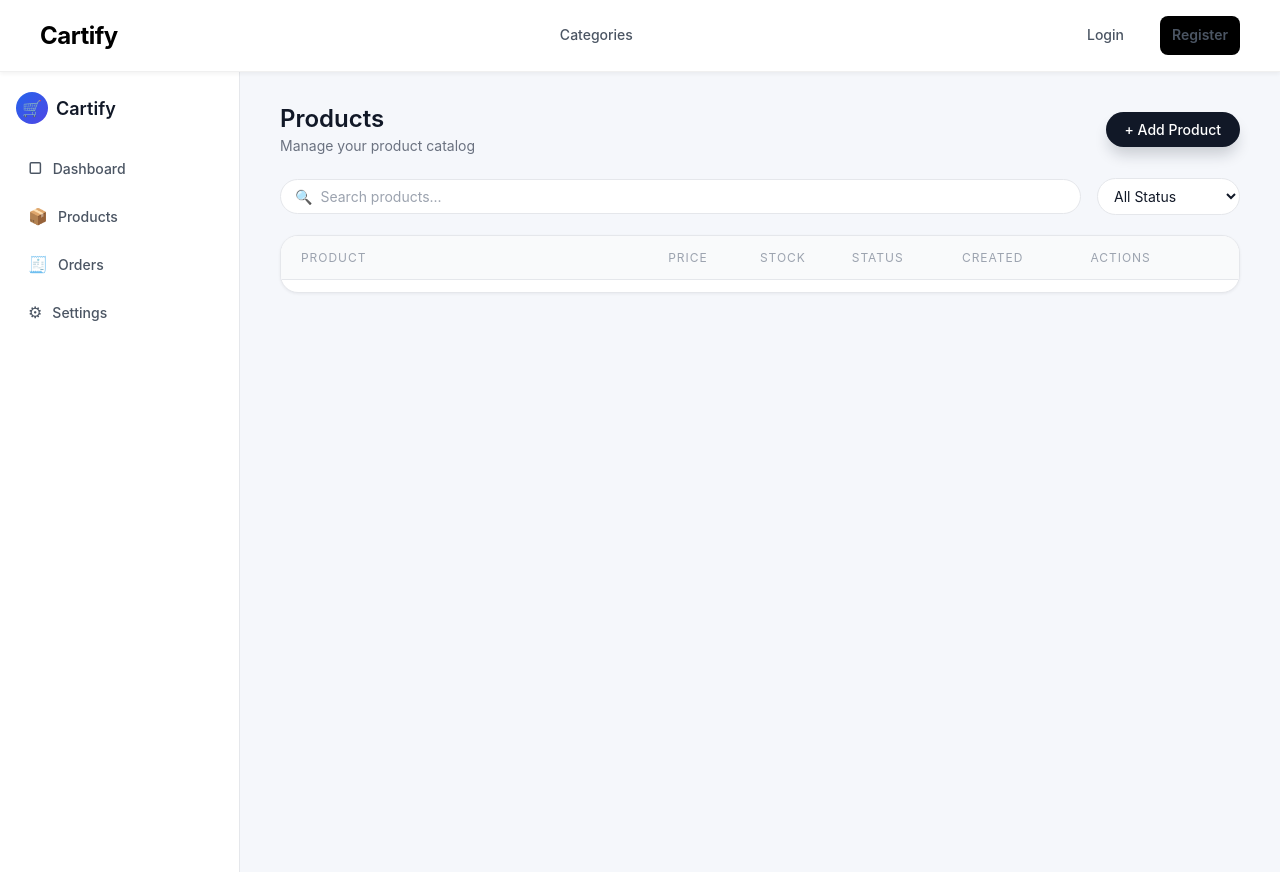
After one commit to Hamzah-Amir/Cartify, a Django app: template templates/seller/products.html in a window 1280 px wide. The commit adds this page. Run offline with Django 5.2, Linux system fonts and the light colour scheme; the template is opened without the code that fills it, so the values that code supplies are empty; parts of the project's set-up code (start-up, migrations or seed data) failed here and were passed over.

Commit message:
created listing page

```diff
--- a/static/seller/dashboard.css
+++ b/static/seller/dashboard.css
@@ -216,6 +216,190 @@
     color: #9ca3af;
 }
 
+.products-toolbar {
+    display: flex;
+    justify-content: space-between;
+    align-items: center;
+    gap: 16px;
+    margin-bottom: 20px;
+}
+
+.products-search {
+    flex: 1;
+    display: flex;
+    align-items: center;
+    gap: 8px;
+    background-color: #ffffff;
+    border-radius: 999px;
+    border: 1px solid #e5e7eb;
+    padding: 8px 14px;
+}
+
+.products-search .search-icon {
+    color: #9ca3af;
+    font-size: 14px;
+}
+
+.products-search input {
+    border: none;
+    outline: none;
+    flex: 1;
+    font-size: 14px;
+    color: #111827;
+}
+
+.products-search input::placeholder {
+    color: #9ca3af;
+}
+
+.products-filters select {
+    border-radius: 999px;
+    border: 1px solid #e5e7eb;
+    padding: 8px 28px 8px 12px;
+    font-size: 14px;
+    background-color: #ffffff;
+    color: #111827;
+}
+
+.products-table {
+    background-color: #ffffff;
+    border-radius: 18px;
+    border: 1px solid #e5e7eb;
+    box-shadow: 0 1px 3px rgba(15, 23, 42, 0.06);
+    overflow: hidden;
+}
+
+.products-header-row {
+    display: grid;
+    grid-template-columns: 4fr 1fr 1fr 1.2fr 1.4fr 1.4fr;
+    padding: 14px 20px;
+    font-size: 12px;
+    text-transform: uppercase;
+    letter-spacing: 0.08em;
+    color: #9ca3af;
+    background-color: #f9fafb;
+    border-bottom: 1px solid #e5e7eb;
+}
+
+.products-rows {
+    padding: 6px 0;
+}
+
+.product-row {
+    display: grid;
+    grid-template-columns: 4fr 1fr 1fr 1.2fr 1.4fr 1.4fr;
+    align-items: center;
+    padding: 12px 20px;
+    border-top: 1px solid #f3f4f6;
+}
+
+.product-row:hover {
+    background-color: #f9fafb;
+}
+
+.product-info {
+    display: flex;
+    align-items: center;
+    gap: 14px;
+}
+
+.product-image-placeholder {
+    width: 48px;
+    height: 48px;
+    border-radius: 12px;
+    background-color: #f3f4f6;
+    display: flex;
+    align-items: center;
+    justify-content: center;
+    font-size: 10px;
+    color: #9ca3af;
+}
+
+.product-text {
+    display: flex;
+    flex-direction: column;
+    gap: 2px;
+}
+
+.product-name {
+    font-size: 14px;
+    font-weight: 500;
+    color: #111827;
+}
+
+.product-category {
+    font-size: 12px;
+    color: #9ca3af;
+}
+
+.product-price {
+    font-size: 14px;
+    color: #111827;
+}
+
+.product-stock {
+    font-size: 14px;
+    color: #111827;
+}
+
+.product-stock.stock-zero {
+    color: #dc2626;
+}
+
+.status-pill {
+    display: inline-flex;
+    align-items: center;
+    justify-content: center;
+    min-width: 70px;
+    padding: 4px 10px;
+    border-radius: 999px;
+    font-size: 11px;
+    text-transform: lowercase;
+}
+
+.status-active {
+    background-color: #000000;
+    color: #ffffff;
+}
+
+.status-inactive {
+    background-color: #e5e7eb;
+    color: #4b5563;
+}
+
+.product-created {
+    font-size: 13px;
+    color: #6b7280;
+}
+
+.column-actions {
+    display: flex;
+    align-items: center;
+    gap: 10px;
+}
+
+.icon-button {
+    width: 24px;
+    height: 24px;
+    border-radius: 999px;
+    border: none;
+    background-color: transparent;
+    display: inline-flex;
+    align-items: center;
+    justify-content: center;
+    cursor: pointer;
+    font-size: 14px;
+    padding: 0;
+}
+
+.icon-button:hover {
+    background-color: #e5e7eb;
+}
+
+.icon-button.icon-danger {
+    color: #dc2626;
+}
+
 @media (max-width: 1024px) {
     .stats-grid {
         grid-template-columns: repeat(2, minmax(0, 1fr));
--- /dev/null
+++ b/templates/seller/products.html
@@ -0,0 +1,99 @@
+{% extends "base.html" %}
+
+{% block title %}Seller Products{% endblock title %}
+{% load static %}
+{% block extra_head %}
+<link rel="stylesheet" href="{% static "seller/dashboard.css" %}">
+{% endblock extra_head %}
+
+{% block body %}
+<section class="seller-dashboard">
+    {% include "ui/sidebar.html" %}
+
+    <main class="main-dashboard">
+        <header class="dashboard-header">
+            <div>
+                <h1 class="dashboard-title">Products</h1>
+                <p class="dashboard-subtitle">
+                    Manage your product catalog
+                </p>
+            </div>
+
+            <a href="#" class="btn btn-primary">
+                + Add Product
+            </a>
+        </header>
+
+        <section class="products-toolbar">
+            <div class="products-search">
+                <span class="search-icon">🔍</span>
+                <input type="text" placeholder="Search products..." />
+            </div>
+
+            <div class="products-filters">
+                <select>
+                    <option>All Status</option>
+                    <option>Active</option>
+                    <option>Inactive</option>
+                    <option>Out of stock</option>
+                </select>
+            </div>
+        </section>
+
+        <section class="products-table">
+            <div class="products-header-row">
+                <div class="column-product">Product</div>
+                <div class="column-price">Price</div>
+                <div class="column-stock">Stock</div>
+                <div class="column-status">Status</div>
+                <div class="column-created">Created</div>
+                <div class="column-actions">Actions</div>
+            </div>
+
+            <div class="products-rows">
+                {% for product in products %}
+                <div class="product-row">
+                    <div class="column-product">
+                        <div class="product-info">
+                            <div class="product-image-placeholder">
+                                <span>No image</span>
+                            </div>
+                            <div class="product-text">
+                                <div class="product-name">{{ product.name }}</div>
+                                <div class="product-category">{{ product.category }}</div>
+                            </div>
+                        </div>
+                    </div>
+
+                    <div class="column-price">
+                        <span class="product-price">{{ product.price }}</span>
+                    </div>
+
+                    <div class="column-stock">
+                        <span class="product-stock {% if product.stock == 0 %}stock-zero{% endif %}">
+                            {{ product.stock }}
+                        </span>
+                    </div>
+
+                    <div class="column-status">
+                        <span class="status-pill status-{{ product.status }}">
+                            {{ product.status }}
+                        </span>
+                    </div>
+
+                    <div class="column-created">
+                        <span class="product-created">{{ product.created }}</span>
+                    </div>
+
+                    <div class="column-actions">
+                        <button class="icon-button" title="View">👁</button>
+                        <button class="icon-button" title="Edit">✏️</button>
+                        <button class="icon-button icon-danger" title="Delete">🗑</button>
+                    </div>
+                </div>
+                {% endfor %}
+            </div>
+        </section>
+    </main>
+</section>
+{% endblock body %}
--- a/templates/ui/sidebar.html
+++ b/templates/ui/sidebar.html
@@ -9,7 +9,7 @@
             <span class="nav-icon">▢</span>
             <span class="nav-text">Dashboard</span>
         </a>
-        <a href="#" class="nav-link">
+        <a href="{% url 'seller_products' %}" class="nav-link {% if request.resolver_match.url_name == 'seller_products' %}active{% endif %}">
             <span class="nav-icon">📦</span>
             <span class="nav-text">Products</span>
         </a>
```
Also changed, not shown: static/seller/seller_dashboard.css (deleted, +0 -15 lines).
